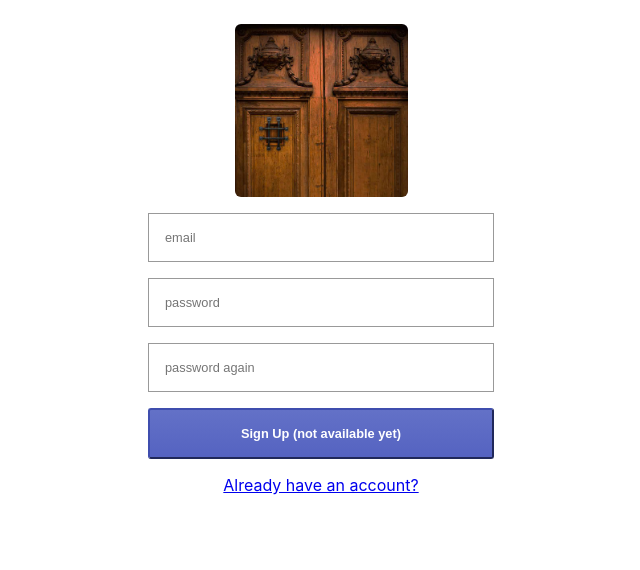
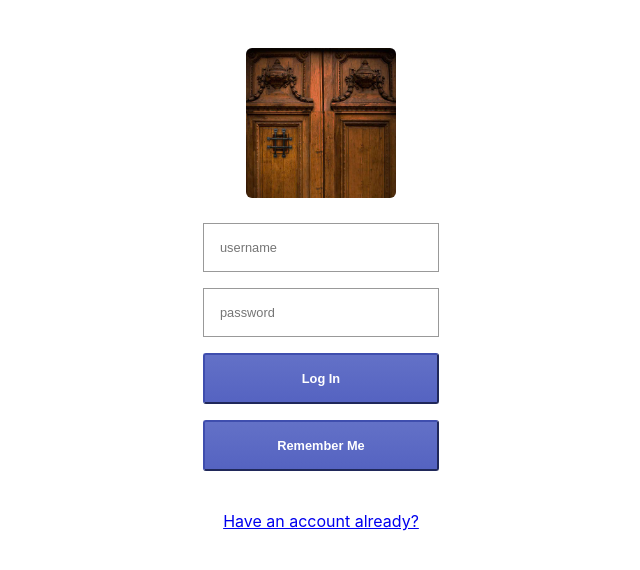
Before and after one commit to lluissuros/goldenspear-react-contacts-app, a React (Create React App) app: page /signup in a window 1280 px wide. Shown: the top 570 px of the page, without its empty margins (319-959 px from the left). Built offline with nearby package versions, Linux system fonts and the light colour scheme.

Commit message:
Add Signup component functionality, refactor common code into AuthForm

```diff
--- a/src/App.js
+++ b/src/App.js
@@ -39,10 +39,15 @@ function App() {
             <Route
               path="/login"
               render={props => (
-                <Login onLoginSuccess={handleTokenUpdate} {...props} />
+                <Login onSuccess={handleTokenUpdate} {...props} />
               )}
             />
-            <Route path="/signup" component={Signup} />
+            <Route
+              path="/signup"
+              render={props => (
+                <Signup onSuccess={handleTokenUpdate} {...props} />
+              )}
+            />
             <PrivateRoute path="/contacts" component={Contacts} />
             <Route
               render={props => (
--- /dev/null
+++ b/src/components/AuthForm.js
@@ -0,0 +1,59 @@
+import React, { useState } from "react";
+import logoImg from "../img/logo_goldenspear.jpg";
+import {
+  Card,
+  Logo,
+  Form,
+  Input,
+  Button,
+  Error
+} from "../components/StyledComponents";
+import styled from "styled-components";
+
+const LogoContainer = styled.div`
+  height: 175px;
+  display: flex;
+  flex-direction: row;
+  justify-content: center;
+`;
+
+function AuthForm({ error, onConfirm }) {
+  const [userName, setUserName] = useState("");
+  const [password, setPassword] = useState("");
+  const [rememberMe, setRememberMe] = useState(true);
+
+  const handleConfirm = () => {
+    onConfirm(userName, password, rememberMe);
+  };
+
+  return (
+    <Card style={{ width: "300px" }}>
+      <LogoContainer>
+        <Logo src={logoImg} />
+      </LogoContainer>
+      <Form>
+        <Input
+          type="username"
+          value={userName}
+          onChange={e => {
+            setUserName(e.target.value);
+          }}
+          placeholder="username"
+        />
+        <Input
+          type="password"
+          value={password}
+          onChange={e => {
+            setPassword(e.target.value);
+          }}
+          placeholder="password"
+        />
+        <Button onClick={() => handleConfirm()}>Log In</Button>
+        <Button onClick={() => console.log("TODO")}>Remember Me</Button>
+      </Form>
+      {error && <Error>{`error message: ${error} `}</Error>}
+    </Card>
+  );
+}
+
+export default AuthForm;
--- a/src/components/ContactDetails.js
+++ b/src/components/ContactDetails.js
@@ -45,7 +45,6 @@ const ConnectionsListContainer = styled.ul`
   font-weight: 300;
   text-align: center;
   height: 370px;
-  overflow-y: scroll;
 `;
 
 const ConnectionCardItem = styled.li`
@@ -120,7 +119,7 @@ const ContactDetails = ({ contact, connections }) => {
         <hr />
       </div>
 
-      <section>
+      <section style={{ overflowY: "scroll" }}>
         <ConnectionsListContainer>
           {filteredConnections &&
             paginate(filteredConnections, browserPage, PAGE_SIZE).map(
--- a/src/components/StyledComponents.js
+++ b/src/components/StyledComponents.js
@@ -54,7 +54,8 @@ const SmallButton = styled.button`
 `;
 
 const Logo = styled.img`
-  width: 50%;
+  height: 150px;
+  width: 150px;
   margin-bottom: 1rem;
   border-radius: 6px;
 `;
--- a/src/pages/Login.js
+++ b/src/pages/Login.js
@@ -1,24 +1,15 @@
 import React, { useState } from "react";
 import { Link, Redirect } from "react-router-dom";
-import logoImg from "../img/logo_goldenspear.jpg";
-import {
-  Card,
-  Logo,
-  Form,
-  Input,
-  Button,
-  Error
-} from "../components/StyledComponents";
-import { login } from "../utils/api"; //TODO: use postLogin later
+import AuthForm from "../components/AuthForm";
+import { Card } from "../components/StyledComponents";
+import { login } from "../utils/api";
 import { setToken } from "../utils/AuthHelperMethods";
 
-function Login({ onLoginSuccess }) {
+function Login({ onSuccess }) {
   const [error, setError] = useState(null);
   const [loggedIn, setLoggedIn] = useState(false);
-  const [userName, setUserName] = useState("");
-  const [password, setPassword] = useState("");
 
-  const handleLogin = () => {
+  const handleLogin = (userName, password, rememberMe) => {
     /* Here is where all the login logic will go. Upon clicking the login button, we would like to utilize a login method that will send our entered credentials over to the server for verification. Once verified, it should store your token and send you to the protected route. */
     login(userName, password)
       .then(res => {
@@ -28,7 +19,7 @@ function Login({ onLoginSuccess }) {
         setToken(res.token);
         setError(null);
         setLoggedIn(true);
-        onLoginSuccess();
+        onSuccess();
       })
       .catch(e => {
         setError(e.message);
@@ -41,29 +32,8 @@ function Login({ onLoginSuccess }) {
 
   return (
     <Card>
-      <Logo src={logoImg} />
-      <Form>
-        <Input
-          type="username"
-          value={userName}
-          onChange={e => {
-            setUserName(e.target.value);
-          }}
-          placeholder="email"
-        />
-        <Input
-          type="password"
-          value={password}
-          onChange={e => {
-            setPassword(e.target.value);
-          }}
-          placeholder="password"
-        />
-        <Button onClick={() => handleLogin()}>Log In</Button>
-        <Button onClick={() => console.log("TODO")}>Remember Me</Button>
-      </Form>
+      <AuthForm error={error} onConfirm={handleLogin} />
       <Link to="/signup">Don't have an account?</Link>
-      {error && <Error>{`error message: ${error} `}</Error>}
     </Card>
   );
 }
--- a/src/pages/Signup.js
+++ b/src/pages/Signup.js
@@ -1,25 +1,39 @@
-import React from "react";
-import { Link } from "react-router-dom";
-import logoImg from "../img/logo_goldenspear.jpg";
-import {
-  Card,
-  Logo,
-  Form,
-  Input,
-  Button
-} from "../components/StyledComponents";
+import React, { useState } from "react";
+import { Link, Redirect } from "react-router-dom";
+import AuthForm from "../components/AuthForm";
+import { Card } from "../components/StyledComponents";
+import { signup } from "../utils/api";
+import { setToken } from "../utils/AuthHelperMethods";
 
-function Signup() {
+function Signup({ onSuccess }) {
+  const [error, setError] = useState(null);
+  const [loggedIn, setLoggedIn] = useState(false);
+
+  const handleSignup = (userName, password, rememberMe) => {
+    //create a new user and pass on server
+    signup(userName, password)
+      .then(res => {
+        if (!res.token) {
+          throw new Error("token was not received");
+        }
+        setToken(res.token);
+        setError(null);
+        setLoggedIn(true);
+        onSuccess();
+      })
+      .catch(e => {
+        setError(e.message);
+      });
+  };
+
+  if (loggedIn) {
+    return <Redirect to="/contacts" />;
+  }
+
   return (
     <Card>
-      <Logo src={logoImg} />
-      <Form>
-        <Input type="email" placeholder="email" />
-        <Input type="password" placeholder="password" />
-        <Input type="password" placeholder="password again" />
-        <Button>Sign Up (not available yet)</Button>
-      </Form>
-      <Link to="/login">Already have an account?</Link>
+      <AuthForm error={error} onConfirm={handleSignup} />
+      <Link to="/login"> Have an account already?</Link>
     </Card>
   );
 }
--- a/src/utils/api.js
+++ b/src/utils/api.js
@@ -6,6 +6,17 @@ const CONTACTS_URL = `${BASE_URL}/contacts`;
 export function login(username, password) {
   // Get a token from api server using the fetch api
   return makeAuthenticatedRequest(LOGIN_URL, null, {
+    method: "POST",
+    body: JSON.stringify({
+      username,
+      password
+    })
+  });
+}
+
+export function signup(username, password) {
+  // Get a token from api server using the fetch api
+  return makeAuthenticatedRequest(SIGNUP_URL, null, {
     method: "POST",
     body: JSON.stringify({
       username,
```
